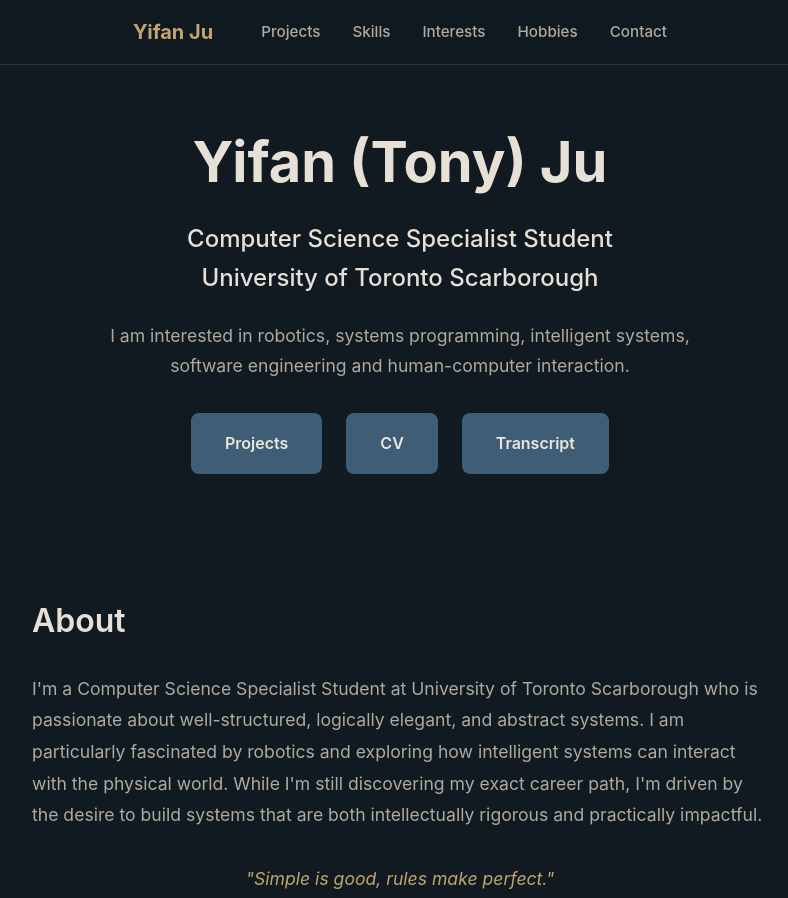
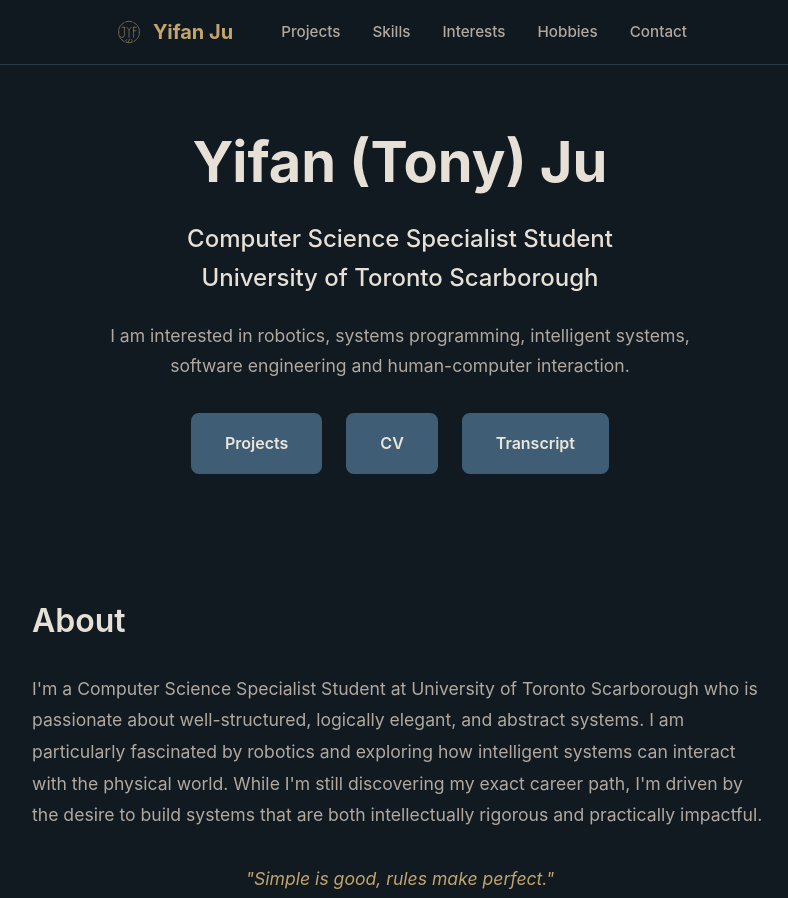
Before and after one commit to YifanTonyJu/YifanTonyJu.github.io, a plain HTML site: page index.html in a window 1280 px wide. Shown: the top 898 px of the page, without its empty margins (240-1028 px from the left). Drawn offline with Linux system fonts and the light colour scheme.

Commit message:
Add personal logo to navbar and favicon

```diff
--- a/index.html
+++ b/index.html
@@ -8,13 +8,17 @@
     <meta name="description" content="Portfolio of Yifan (Tony) Ju - Computer Science Specialist passionate about robotics, systems programming, intelligent systems, software engineering and human-computer
                     interaction.">
     <link rel="stylesheet" href="styles.css">
+    <link rel="icon" type="image/svg+xml" href="graphs/Logo/JYF_logo.svg">
 </head>
 
 <body>
     <!-- Navigation -->
     <nav class="navbar">
         <div class="container">
-            <a href="#" class="logo">Yifan Ju</a>
+            <a href="#" class="logo">
+                <img src="graphs/Logo/JYF_logo.svg" alt="JYF Logo" class="logo-icon">
+                <span>Yifan Ju</span>
+            </a>
             <ul class="nav-links">
                 <li><a href="#projects">Projects</a></li>
                 <li><a href="#skills">Skills</a></li>
--- a/styles.css
+++ b/styles.css
@@ -123,6 +123,15 @@
     font-size: 1.25rem;
     font-weight: 700;
     color: var(--color-gold);
+    display: flex;
+    align-items: center;
+    gap: 0.5rem;
+}
+
+.logo-icon {
+    width: 32px;
+    height: 32px;
+    object-fit: contain;
 }
 
 .logo:hover {
```
Also changed, not shown: graphs/Logo/JYF_logo.svg (added), 3 other files.
